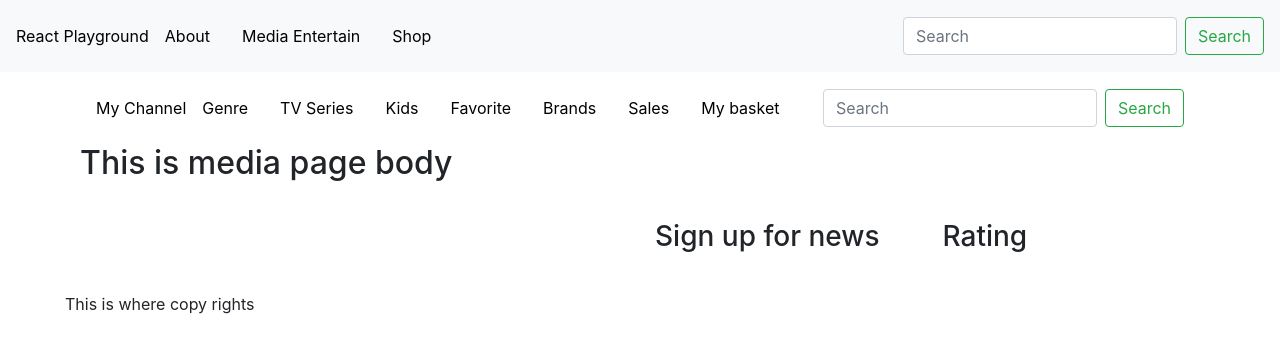
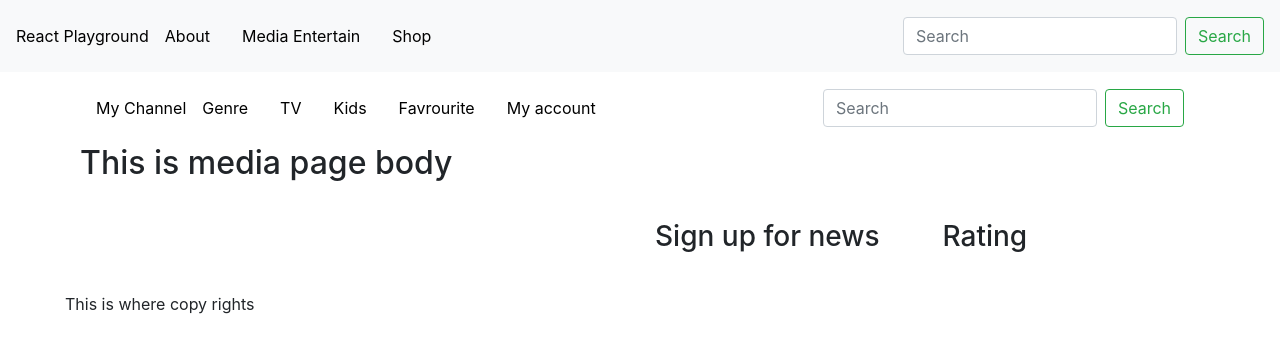
Before and after one commit to hoangkh/react-app, a React (Create React App) app: page /media-entertain in a window 1280 px wide. Shown: the top 352 px of the page. Built offline with nearby package versions, Linux system fonts and the light colour scheme.

Commit message:
dynamic menu

```diff
--- a/src/App.css
+++ b/src/App.css
@@ -1,4 +1,18 @@
 /* Universal style for the whole App */
+body {
+  margin: 0;
+  font-family: -apple-system, BlinkMacSystemFont, 'Segoe UI', 'Roboto', 'Oxygen',
+    'Ubuntu', 'Cantarell', 'Fira Sans', 'Droid Sans', 'Helvetica Neue',
+    sans-serif;
+  -webkit-font-smoothing: antialiased;
+  -moz-osx-font-smoothing: grayscale;
+}
+
+code {
+  font-family: source-code-pro, Menlo, Monaco, Consolas, 'Courier New',
+    monospace;
+}
+
 * {
     box-sizing: border-box;
   }
--- a/src/components/media-entertain/Header.js
+++ b/src/components/media-entertain/Header.js
@@ -4,19 +4,16 @@ import { Navbar, Nav, Form, FormControl, Button } from 'react-bootstrap';
 
 
 function Header() {
+  const menuItem = ['Genre', 'TV', 'Kids', 'Favrourite', 'My account']
     return <div id="media-page-header">
       <Navbar expand="lg">
         <Link to="/shop" className="brand-name">My Channel</Link>
         <Navbar.Toggle aria-controls="basic-navbar-nav" />
         <Navbar.Collapse id="basic-navbar-nav">
           <Nav className="mr-auto">
-            <Link className="menu-items" to="/shop">Genre</Link>
-            <Link className="menu-items" to="/shop">TV Series</Link>
-            <Link className="menu-items" to="/shop">Kids</Link>
-            <Link className="menu-items" to="/shop">Favorite</Link>
-            <Link className="menu-items" to="/shop">Brands</Link>
-            <Link className="menu-items" to="/shop">Sales</Link>
-            <Link className="menu-items" to="/shop">My basket</Link>
+            {menuItem.map((item, index) => (
+                <Link className="menu-items" to="/under-construction">{item}</Link>
+              ))}
           </Nav>
           <Form inline>
               <FormControl type="text" placeholder="Search" className="mr-sm-2" />
--- a/src/components/shop/Header.js
+++ b/src/components/shop/Header.js
@@ -5,19 +5,16 @@ import {
 import { Navbar, Nav, Form, FormControl, Button } from 'react-bootstrap';
 
 function Header() {
+  const menuItem = ['Men', 'Woman', 'Kids', 'Accessories', 'Brands', 'Sales', 'My Basket'];
     return <div className="shop-page-header">
       <Navbar expand="lg">
         <Link to="/shop" className="brand-name">My Shop</Link>
         <Navbar.Toggle aria-controls="basic-navbar-nav" />
         <Navbar.Collapse id="basic-navbar-nav">
           <Nav className="mr-auto">
-            <Link className="menu-items" to="/under-construction">Men</Link>
-            <Link className="menu-items" to="/shop">Woman</Link>
-            <Link className="menu-items" to="/shop">Kids</Link>
-            <Link className="menu-items" to="/shop">Accessories</Link>
-            <Link className="menu-items" to="/shop">Brands</Link>
-            <Link className="menu-items" to="/shop">Sales</Link>
-            <Link className="menu-items" to="/shop">My basket</Link>
+            {menuItem.map((item, index) => (
+                <Link className="menu-items" to="/under-construction">{item}</Link>
+              ))}
           </Nav>
           <Form inline>
               <FormControl type="text" placeholder="Search" className="mr-sm-2" />
@@ -25,7 +22,6 @@ function Header() {
             </Form>
         </Navbar.Collapse>
       </Navbar>
-
       </div>;
   }
 
```
